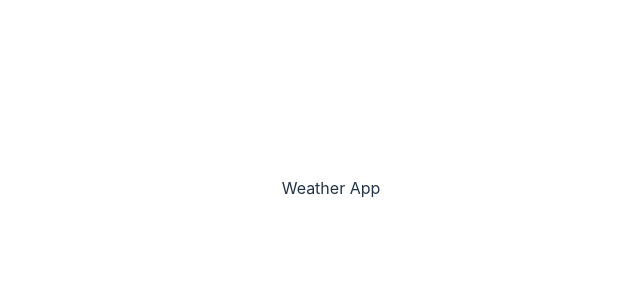
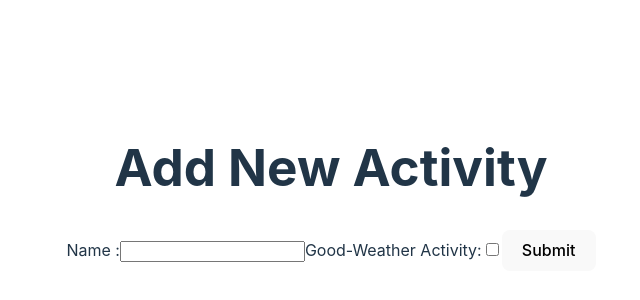
Before and after one commit to arthisolai/George-Arthi-Proj4, a React (Vite) app: page / in a window 1280 px wide. Shown: the part 212-512 px from the top of the page, without its empty margins (309-949 px from the left). Built offline with nearby package versions, Linux system fonts and the light colour scheme.

Commit message:
form done

```diff
--- a/package.json
+++ b/package.json
@@ -11,7 +11,8 @@
   },
   "dependencies": {
     "react": "^18.2.0",
-    "react-dom": "^18.2.0"
+    "react-dom": "^18.2.0",
+    "uid": "^2.0.2"
   },
   "devDependencies": {
     "@types/react": "^18.2.15",
--- a/src/App.jsx
+++ b/src/App.jsx
@@ -1,10 +1,22 @@
 import { useState } from "react";
 import "./App.css";
+import { Form } from "./Form/Form.jsx";
+import { uid } from "uid";
 
 function App() {
-  const [count, setCount] = useState(0);
+  const [activities, setActivities] = useState([]);
 
-  return <>Weather App</>;
+  function handleAddActivity(activity) {
+    console.log(activity);
+    const newActivity = { id: uid(), ...activity };
+    setActivities([...activities, newActivity]);
+  }
+
+  return (
+    <>
+      <Form onAddActivity={handleAddActivity} />
+    </>
+  );
 }
 
 export default App;
--- /dev/null
+++ b/src/Form/Form.jsx
@@ -0,0 +1,29 @@
+export function Form({ onAddActivity }) {
+  function handleSubmit(event) {
+    event.preventDefault();
+    const form = event.target;
+
+    const name = form.elements.activityName.value;
+    const isForGoodWeather = form.elements.weatherCheckbox.checked;
+
+    // console.log("name" = name,  "isForGoodWeather" = isForGoodWeather);
+    onAddActivity({ name: name, isForGoodWeather: isForGoodWeather });
+    form.reset();
+    form.elements.activityName.focus();
+  }
+
+  return (
+    <form onSubmit={handleSubmit}>
+      <h1>Add New Activity</h1>
+      <label>
+        Name :
+        <input type="text" name="activityName" required />
+      </label>
+      <label>
+        Good-Weather Activity:
+        <input type="checkbox" name="weatherCheckbox" />
+      </label>
+      <button type="submit">Submit</button>
+    </form>
+  );
+}
```
Also changed, not shown: 1 other file (tests, documents, lock files or other folders).
